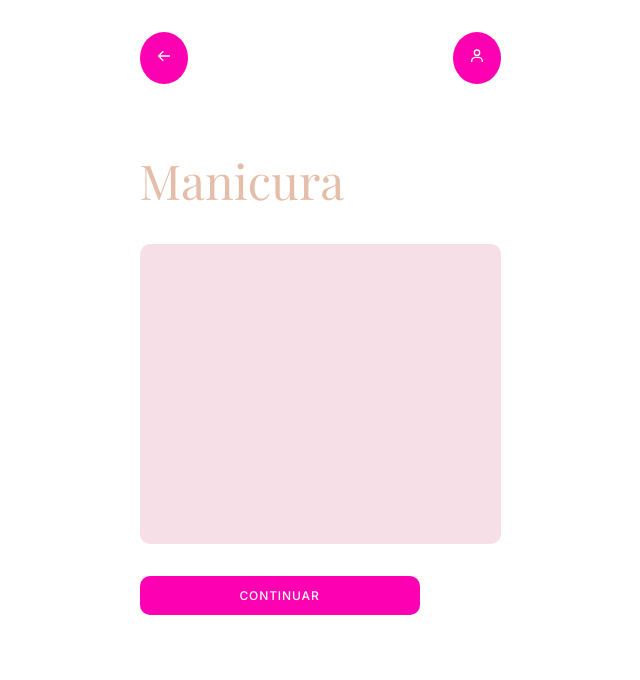
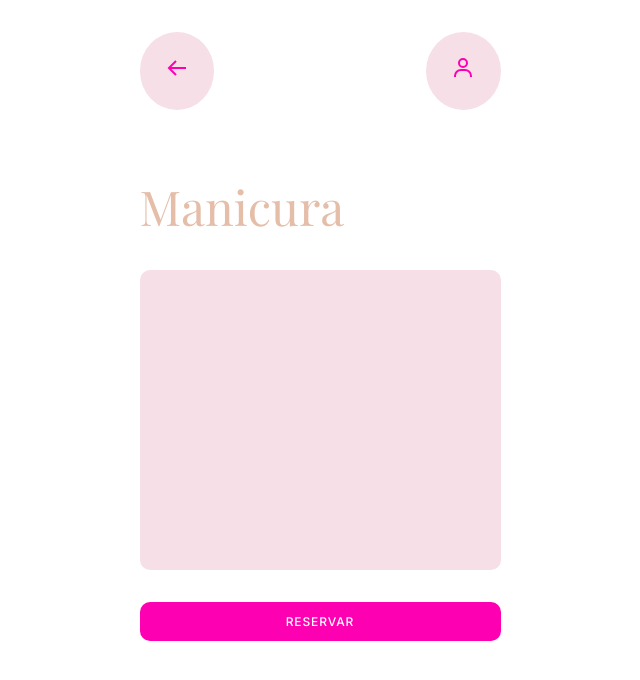
Before and after one commit to martin-centurion/crazy_nails, a React (Vite) app: page /servicios in a window 1280 px wide. Shown: the top 680 px of the page, without its empty margins (320-960 px from the left). Built offline with nearby package versions, Linux system fonts and the light colour scheme; a web font is replaced by a local one.

Commit message:
props en Button

```diff
--- a/src/components/Button/Button.jsx
+++ b/src/components/Button/Button.jsx
@@ -1,8 +1,10 @@
 import React from 'react';
 import './styles.css';
-function Button() {
+function Button(props) {
   return (
-    <button>Continuar</button>
+    <button onClick={props.onTouchButton}>
+        {props.children}
+    </button>
   )
 }
 
--- a/src/components/Button/styles.css
+++ b/src/components/Button/styles.css
@@ -9,7 +9,7 @@ button {
     cursor: pointer;
     border-radius: 10px;
     color: var(--clr-claro);
-    width: 280px;
+    width: 100%;
     transition: .5s;
 }
 
--- a/src/components/Form/FormRegisterd.jsx
+++ b/src/components/Form/FormRegisterd.jsx
@@ -21,7 +21,7 @@ function FormRegisterd() {
                 </form>
                 <p className='pass'>Olvido su contraseña?</p>
                 <Link to="/servicios">
-                    <Button />
+                    <Button>Continuar</Button>
                 </Link>
         </div>
     </div>
--- a/src/components/ItemList/ItemList.jsx
+++ b/src/components/ItemList/ItemList.jsx
@@ -14,7 +14,7 @@ function ItemList() {
             </div>
 
         </div>
-        <Button />
+        <Button>Reservar</Button>
     </div>
   )
 }
--- a/src/components/NavBar/styles.css
+++ b/src/components/NavBar/styles.css
@@ -4,12 +4,12 @@
 }
 
 .nav-bar .icono {
-    background-color: var(--clr-oscuro);
-    color: var(--clr-claro);
-    padding: 1rem;
+    background-color: var(--clr-primario);
+    color: var(--clr-oscuro);
+    padding: 1.5rem 1.59rem;
     margin: 2rem;
     border-radius: 50%;
-    font-size: 1rem;
+    font-size: 1.5rem;
     transition: .3s;
 }
 
```
